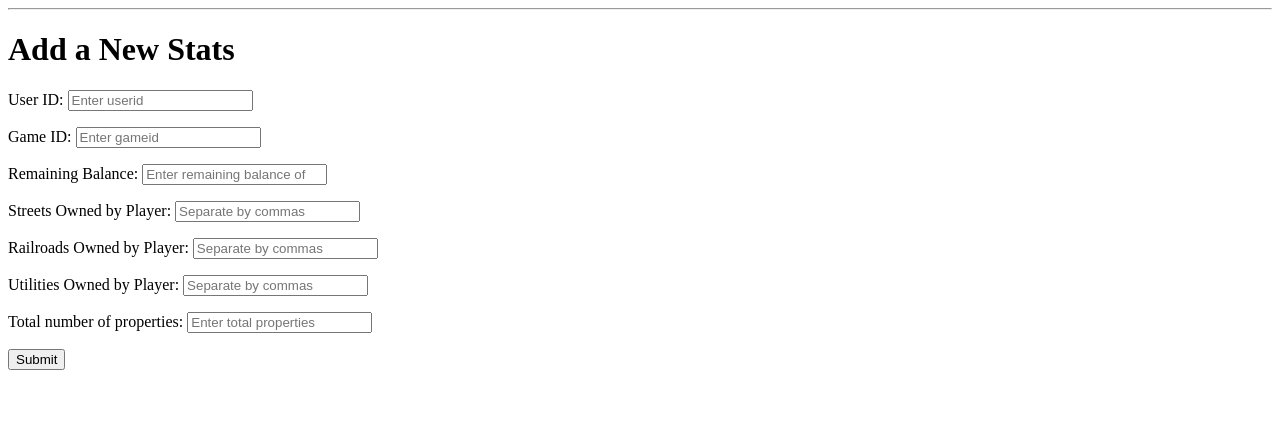
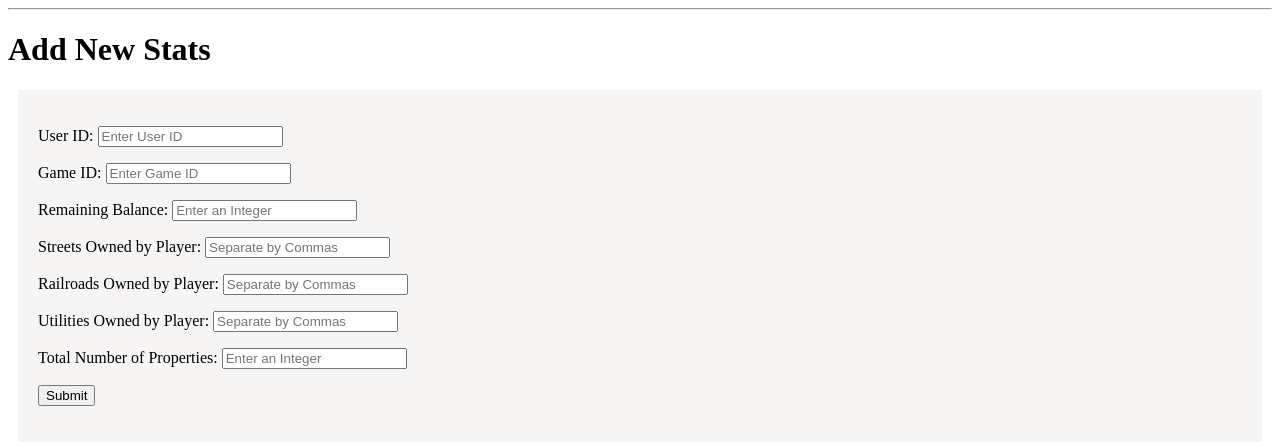
Before and after one commit to dthai2/MonopolyData, a Python web app: template templates/played.html in a window 1280 px wide. Shown: the part 31-476 px from the top of the page. Run offline with Jinja, Linux system fonts and the light colour scheme; the template is opened without the code that fills it, so the values that code supplies are empty.

Commit message:
Update played.html

```diff
--- a/templates/played.html
+++ b/templates/played.html
@@ -1,54 +1,55 @@
 {% extends 'base.html' %}
 
 {% block content %}
-    <h1>{% block title %} Add a New Stats {% endblock %}</h1>
+    <h1>{% block title %} Add New Stats {% endblock %}</h1>
+    <div class='play'>
         <form method="post">
             <p>
-            <label for="userid">User ID:</label>
+                <label for="userid">User ID: </label>
                 <input type="number" name="userid"
-                   placeholder="Enter userid">
+                       placeholder="Enter User ID">
                 </input>
             </p>
 
             <p>
-            <label for="gameid">Game ID:</label>
+                <label for="gameid">Game ID: </label>
                 <input type="number" name="gameid"
-                   placeholder="Enter gameid">
+                       placeholder="Enter Game ID">
                 </input>
             </p>
 
             <p>
-            <label for="Money">Remaining Balance:</label>
+                <label for="Money">Remaining Balance: </label>
                 <input type="number" name="Money"
-                   placeholder="Enter remaining balance of player">
+                       placeholder="Enter an Integer">
                 </input>
             </p>
 
             <p>
-            <label for="streetsowned">Streets Owned by Player:</label>
+                <label for="streetsowned">Streets Owned by Player: </label>
                 <input type="text" name="streetsowned"
-                   placeholder="Separate by commas">
+                       placeholder="Separate by Commas">
                 </input>
             </p>
 
             <p>
-            <label for="railroadsowned">Railroads Owned by Player:</label>
+                <label for="railroadsowned">Railroads Owned by Player: </label>
                 <input type="text" name="railroadsowned"
-                   placeholder="Separate by commas">
+                       placeholder="Separate by Commas">
                 </input>
             </p>
 
             <p>
-            <label for="utilitiesowned">Utilities Owned by Player:</label>
+                <label for="utilitiesowned">Utilities Owned by Player: </label>
                 <input type="text" name="utilitiesowned"
-                   placeholder="Separate by commas">
+                       placeholder="Separate by Commas">
                 </input>
             </p>
 
             <p>
-            <label for="numofproperties">Total number of properties:</label>
+                <label for="numofproperties">Total Number of Properties: </label>
                 <input type="number" name="numofproperties"
-                   placeholder="Enter total properties">
+                       placeholder="Enter an Integer">
                 </input>
             </p>
 
@@ -58,4 +59,5 @@
 
 
         </form>
+    </div>
 {% endblock %}
```
Lines whose indentation alone changed are shown as unchanged.
